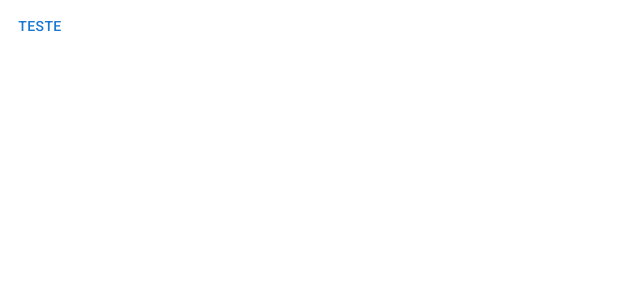
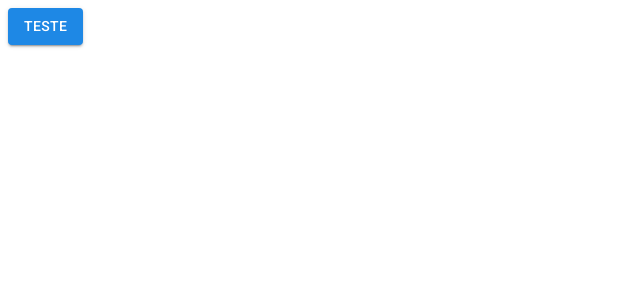
Before and after one commit to pudyy/curso-react-mui-app, a React (Create React App) app: page /pagina-inicial in a window 1280 px wide. Shown: the top 300 px of the page, without its empty margins (0-640 px from the left). Built offline with nearby package versions, Linux system fonts and the light colour scheme.

Commit message:
feat: Adicionado tema claro e provider

```diff
--- a/src/App.tsx
+++ b/src/App.tsx
@@ -1,10 +1,14 @@
 import { BrowserRouter } from "react-router-dom";
 import { AppRoutes } from "./routes";
+import { ThemeProvider } from "@emotion/react";
+import { LightTheme } from "./shared/themes";
 
 export const App = () => {
   return (
-    <BrowserRouter>
-      <AppRoutes />
-    </BrowserRouter>
+    <ThemeProvider theme={LightTheme}>
+      <BrowserRouter>
+        <AppRoutes />
+      </BrowserRouter>
+    </ThemeProvider>
   );
 }
--- a/src/routes/index.tsx
+++ b/src/routes/index.tsx
@@ -5,7 +5,7 @@
 
     return (
         <Routes>
-            <Route path='/pagina-inicial' element={<Button>Teste</Button>} />
+            <Route path='/pagina-inicial' element={<Button variant='contained' color='primary'>Teste</Button>} />
 
             <Route path='*' element={<Navigate to="/pagina-inicial" />} />
         </Routes>
--- /dev/null
+++ b/src/shared/themes/Light.ts
@@ -0,0 +1,23 @@
+import { createTheme } from '@mui/material'
+import { blue, yellow } from '@mui/material/colors';
+
+export const LightTheme = createTheme({
+    palette: {
+        primary: {
+            main: blue[600],
+            dark: blue[700],
+            light: blue[400],
+            contrastText: '#ffffff',
+        },
+        secondary: {
+            main: yellow[700],
+            dark: yellow[800],
+            light: yellow[500],
+            contrastText: '#ffffff',
+        },
+        background: {
+            default: '#f7f6f3',
+            paper: '#ffffff',
+        }
+    }
+});
--- a/src/shared/themes/index.ts
+++ b/src/shared/themes/index.ts
@@ -1 +1 @@
-export { };
+export * from './Light'
```
